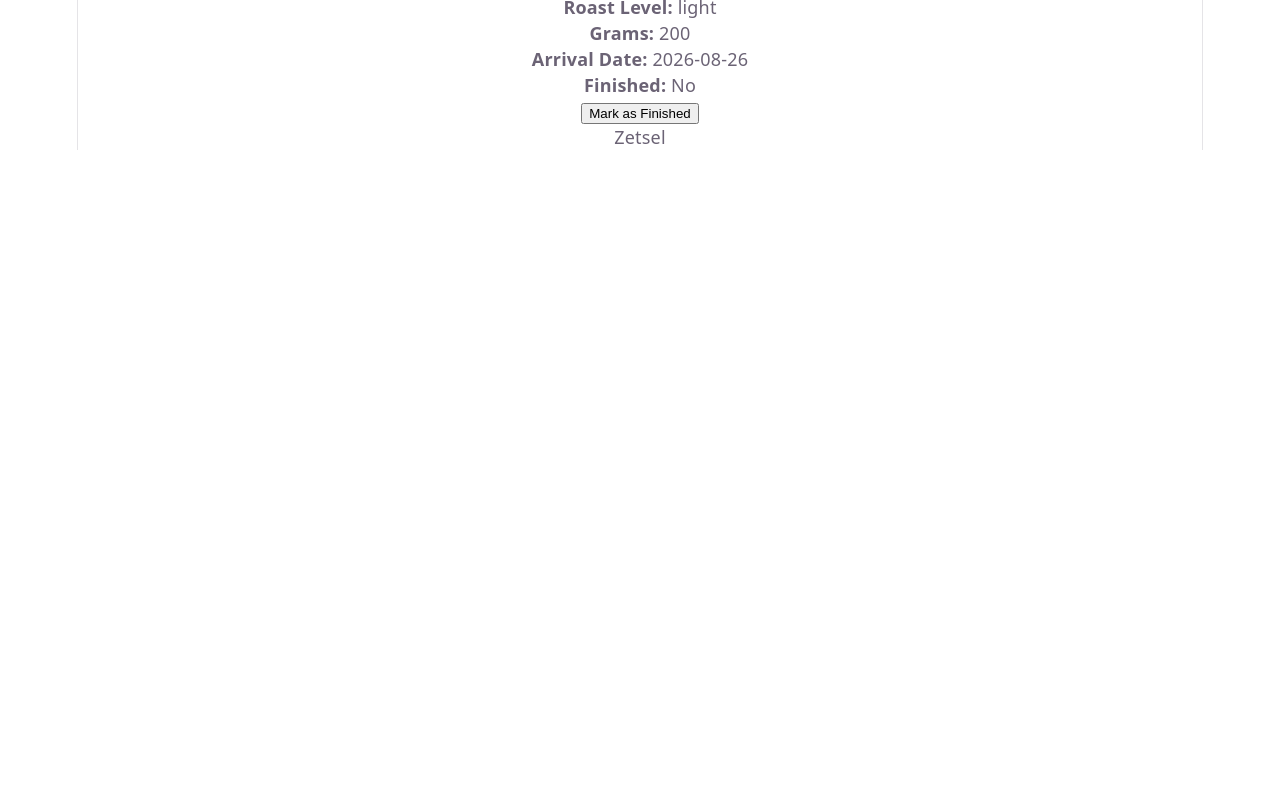
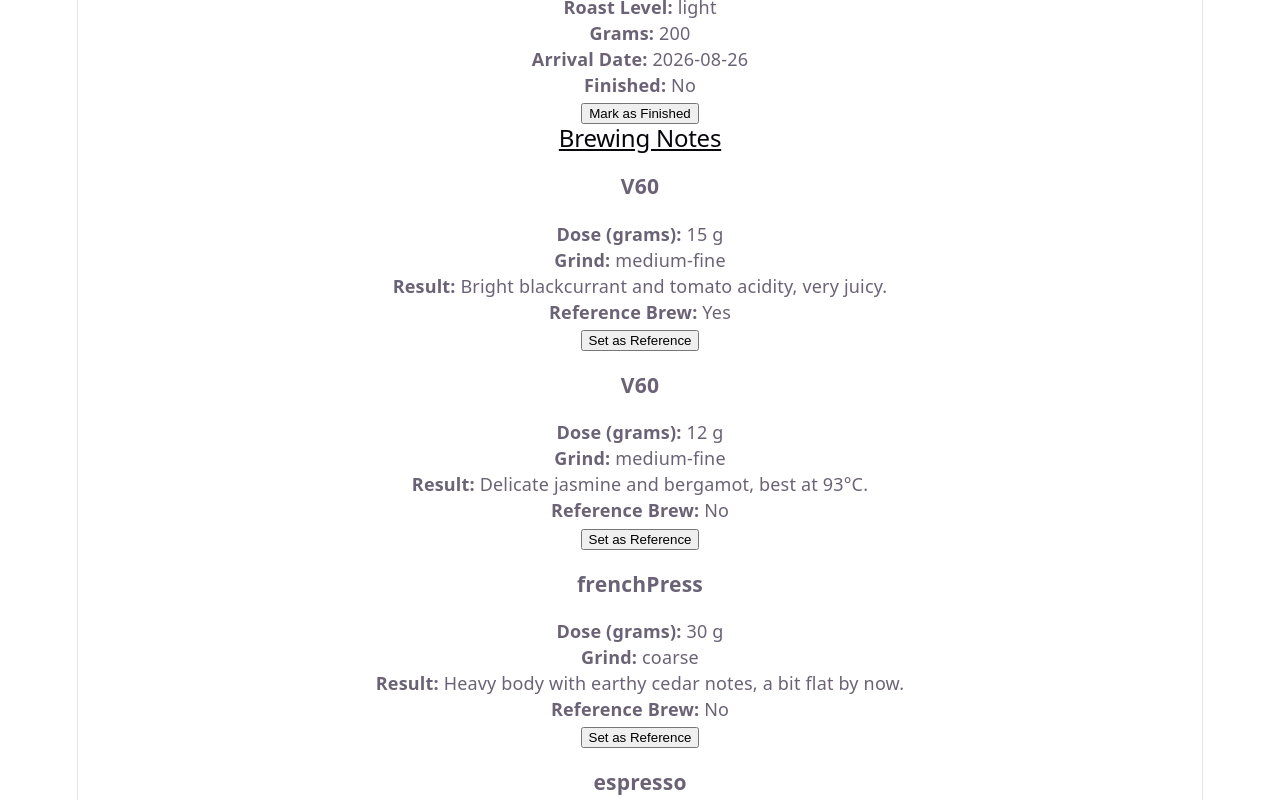
Before and after one commit to Bart079/INF2C-Team-3-WebAppDev, a React (Vite) app in the folder ClientApp/: page /shelf in a window 1280 px wide. Shown: the part 1480-2280 px from the top of the page. Before the commit the page ends 1630 px from the top, so only its background shows below. Built offline with nearby package versions, Linux system fonts and the light colour scheme.

Commit message:
Brewing notes op shelf pagina toegevoegd

```diff
--- /dev/null
+++ b/ClientApp/src/features/shelf/BrewingNotes.tsx
@@ -0,0 +1,22 @@
+import type {BrewingNote} from "../../types/BrewingNote";
+
+type BrewingNotesProps = {
+    notes: BrewingNote[];
+};
+
+export function BrewingNotes({ notes }: BrewingNotesProps) {
+    return (
+        <div className="brewing_notes">
+            {notes.map((note) => (
+                <article key={note.id} className="brewing_note">
+                    <h3>{note.method}</h3>
+                    <p><strong>Dose (grams): </strong>{note.doseGrams} g</p>
+                    <p><strong>Grind: </strong>{note.grind}</p>
+                    <p><strong>Result: </strong>{note.result}</p>
+                    <p><strong>Reference Brew: </strong>{note.isReference ? "Yes" : "No"}</p>
+                    <button>Set as Reference</button>
+                </article>
+            ))}
+        </div>
+    );
+}
--- a/ClientApp/src/features/shelf/shelf.tsx
+++ b/ClientApp/src/features/shelf/shelf.tsx
@@ -1,9 +1,11 @@
 import "../../css/shelf.css";
-import {bags, beans} from "./mockData";
+import {bags, beans, brewingNotes} from "./mockData";
 import {BagList} from "./BagList";
+import {BrewingNotes} from "./BrewingNotes";
 
 export function ShelfPage() {
   const myBags = bags.filter(bag => bag.holderId === 1);
+  const myNotes = brewingNotes.filter((note) => note.writerId === 1);
 
   return (
     <>
@@ -18,6 +20,11 @@ export function ShelfPage() {
 
         <BagList bags={myBags} beans={beans} />
       </section>
+
+      <section className="my_notes">
+        <h2>Brewing Notes</h2>
+        <BrewingNotes notes={myNotes} />
+      </section>
     </>
   );
 }
```
